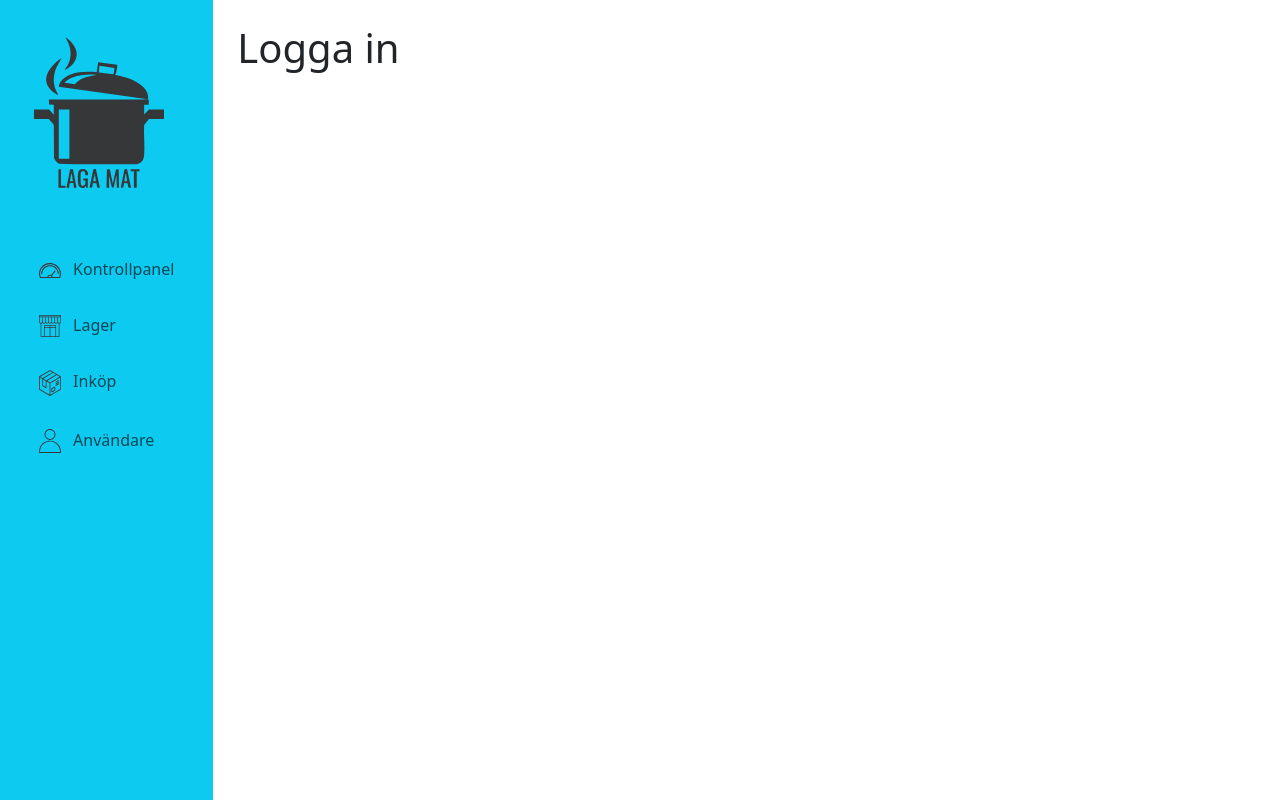
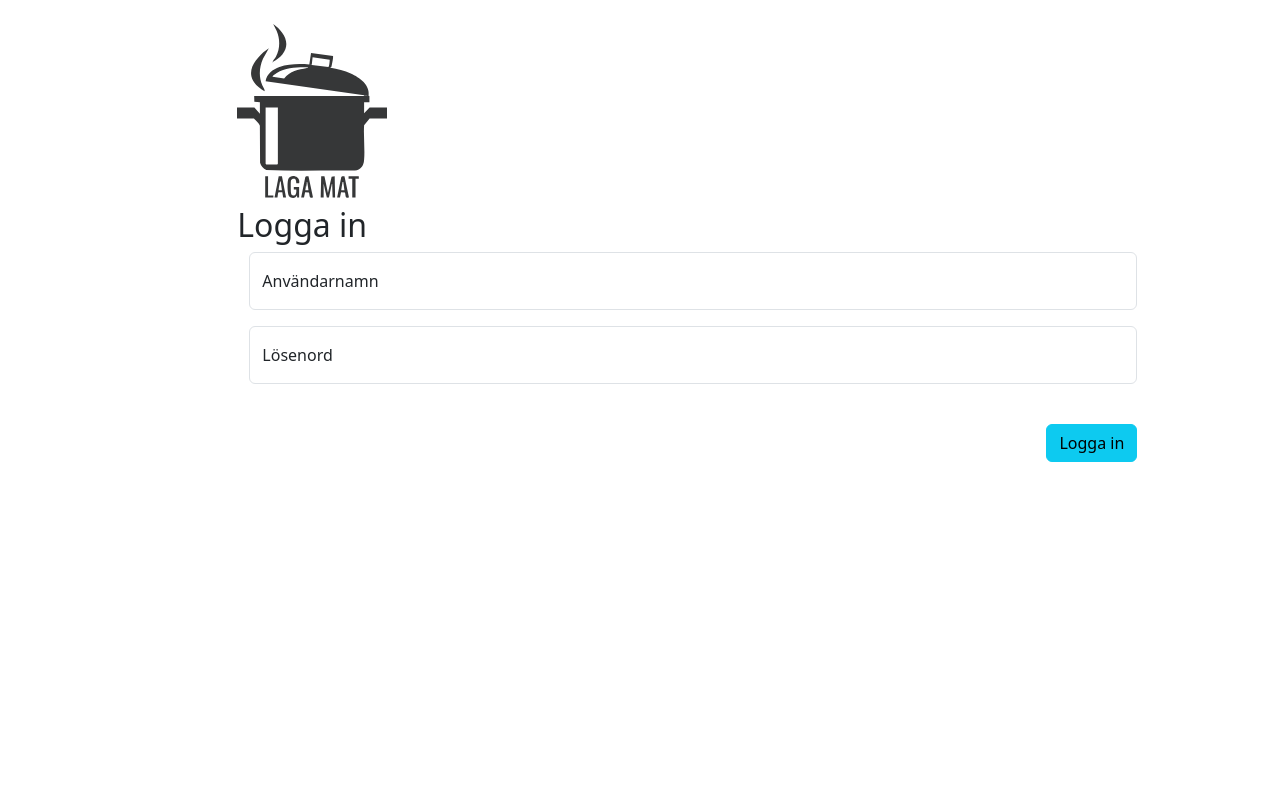
Before and after one commit to kimdude/laga_mat, a Vue app: page /logga_in in a window 1280 px wide. Shown: the top 800 px of the page. Built offline with nearby package versions, Linux system fonts and the light colour scheme.

Commit message:
Lagt till inloggning. Lagt till redirects till inloggningssida för icke inloggade användare, och redirects till hem för inloggade med global nav guard.

```diff
--- a/package.json
+++ b/package.json
@@ -14,6 +14,7 @@
   "dependencies": {
     "@popperjs/core": "^2.11.8",
     "bootstrap": "^5.3.8",
+    "jwt-decode": "^4.0.0",
     "vue": "^3.5.26",
     "vue-router": "^4.6.4"
   },
--- a/src/App.vue
+++ b/src/App.vue
@@ -1,6 +1,19 @@
 <script setup>
   import { RouterView } from 'vue-router';
+  import { ref } from 'vue';
   import Header from'./components/Header.vue';
+
+  const childCompLogin = ref(false);
+
+  //Check user role
+  const getRole = () => {
+
+    const token = localStorage.getItem("token");
+    const decodedToken = token;
+
+    console.log(decoded);
+  }
+
 </script>
 
 <template>
@@ -9,14 +22,15 @@
     <!-- Sidebar med huvudmeny-->
     <div class="row p-0">
       <div class="col-2 p-0 vh-100">
-        <Header />
+        <Header v-if="!childCompLogin" />
       </div>
 
       <!-- Innehåll -->
       <main class="col-9 p-4" >
-          <RouterView />
+          <RouterView @child-comp-login="childCompLogin = $event"/>
       </main>
     </div>
+
   </div>
 </template>
 
--- a/src/router/index.js
+++ b/src/router/index.js
@@ -1,10 +1,11 @@
-import HomeView from '@/views/HomeView.vue'
-import LoginView from '@/views/LoginView.vue'
-import OrdersView from '@/views/OrdersView.vue'
-import StockView from '@/views/StockView.vue'
-import UserView from '@/views/UserView.vue'
-import { createRouter, createWebHistory } from 'vue-router'
+import HomeView from '@/views/HomeView.vue';
+import LoginView from '@/views/LoginView.vue';
+import OrdersView from '@/views/OrdersView.vue';
+import StockView from '@/views/StockView.vue';
+import UserView from '@/views/UserView.vue';
+import { createRouter, createWebHistory } from 'vue-router';
 
+//Routes
 const router = createRouter({
   history: createWebHistory(import.meta.env.BASE_URL),
   routes: [
@@ -34,6 +35,29 @@ const router = createRouter({
       component: UserView
     }
   ],
-})
+});
 
-export default router
+//Simple authorization of user
+const authUser = () => {
+  if(!localStorage.getItem("token")) return false;
+  else return true;
+}
+
+//Redirecting with global nav guard
+router.beforeEach((to, from) => {
+
+  if(to.name !== "logga_in") {
+    const canAccess = authUser();
+
+    //Redirecting not logged-in users to login-page
+    if(!canAccess) return "/logga_in";
+
+  } else if (to.name === "logga_in") {
+    const canAccess = authUser();
+
+    //Redirecting logged-in users to home-page
+    if(canAccess) return "/";
+  }
+});
+
+export default router;
--- a/src/views/HomeView.vue
+++ b/src/views/HomeView.vue
@@ -5,7 +5,14 @@
 </template>
 
 <script setup>
+    import { onMounted } from 'vue';
 
+    //Emits
+    const emits = defineEmits(['childCompLogin']);
+
+    onMounted(() => {
+        emits('childCompLogin', false);
+    });
 </script>
 
 <style scoped>
--- a/src/views/LoginView.vue
+++ b/src/views/LoginView.vue
@@ -1,9 +1,89 @@
 <template>
-
-    <h1>Logga in</h1>
+    <h1>
+        <img src="../assets/images/logo.svg" width="150" alt="Logo">
+    </h1>
+    <h2>Logga in</h2>
+    <!-- Login form -->
+    <form class="container" @submit.prevent="login">
+        <div class="form-floating">
+            <input v-model="username" type="text" id="username" class="form-control" placeholder="Användarnamn">
+            <label for="username" class="form-label">
+                Användarnamn
+            </label>
+        </div>
+        <div class="form-floating mt-3">
+            <input v-model="password" type="password" id="password" class="form-control" placeholder="Lösenord">
+            <label for="password" class="form-label">
+                Lösenord
+            </label>
+        </div>
+        <!-- Error message -->
+        <p>{{ errorMessage }}</p>
+        <!-- Submit btn -->
+        <button type="submit" class="btn btn-info mt-4 float-end">Logga in</button>
+    </form>
 </template>
 
 <script setup>
+    import { ref } from 'vue';
+    import { useRouter } from 'vue-router';
+
+    //Emits
+    const emits = defineEmits(['childCompLogin']);
+
+    emits('childCompLogin', true);
+
+    //Variables
+    const router = useRouter();
+
+    //Form variables
+    const username = ref("");
+    const password = ref("");
+    const errorMessage = ref("");
+
+    const login = async() => {
+
+        //Validating inputs
+        if(username.value === "" || password.value === "") {
+            return errorMessage.value = "Ange användarnamn och lösenord."
+        }
+
+        //Creating object with user inputs
+        const user = {
+            username: username.value,
+            password: password.value
+        }
+
+        //Calling API
+        try {
+            const result = await fetch("https://dt193g-projekt.onrender.com/login", {
+                method: "POST",
+                headers: {
+                    "content-type": "application/json"
+                },
+                body: JSON.stringify(user)
+            });
+
+            //Saving token if result ok
+            if(result.ok) {
+                const data = await result.json();
+
+                localStorage.setItem("token", data.result.token);
+                router.push = "/kontrollpanel";
+
+                console.log("Inloggad");
+                console.log(data.result.token);
+            } else {
+                errorMessage.value = "Felaktigt användarnamn eller lösenord.";
+                console.log(data);
+            }
+
+        } catch(error) {
+            errorMessage.value = "Ett fel har uppstått. Vänligen försök igen senare.";
+            console.log("An error occurred: " + error.message);
+        }
+
+    }
 
 </script>
 
```
Also changed, not shown: 1 other file (tests, documents, lock files or other folders).
